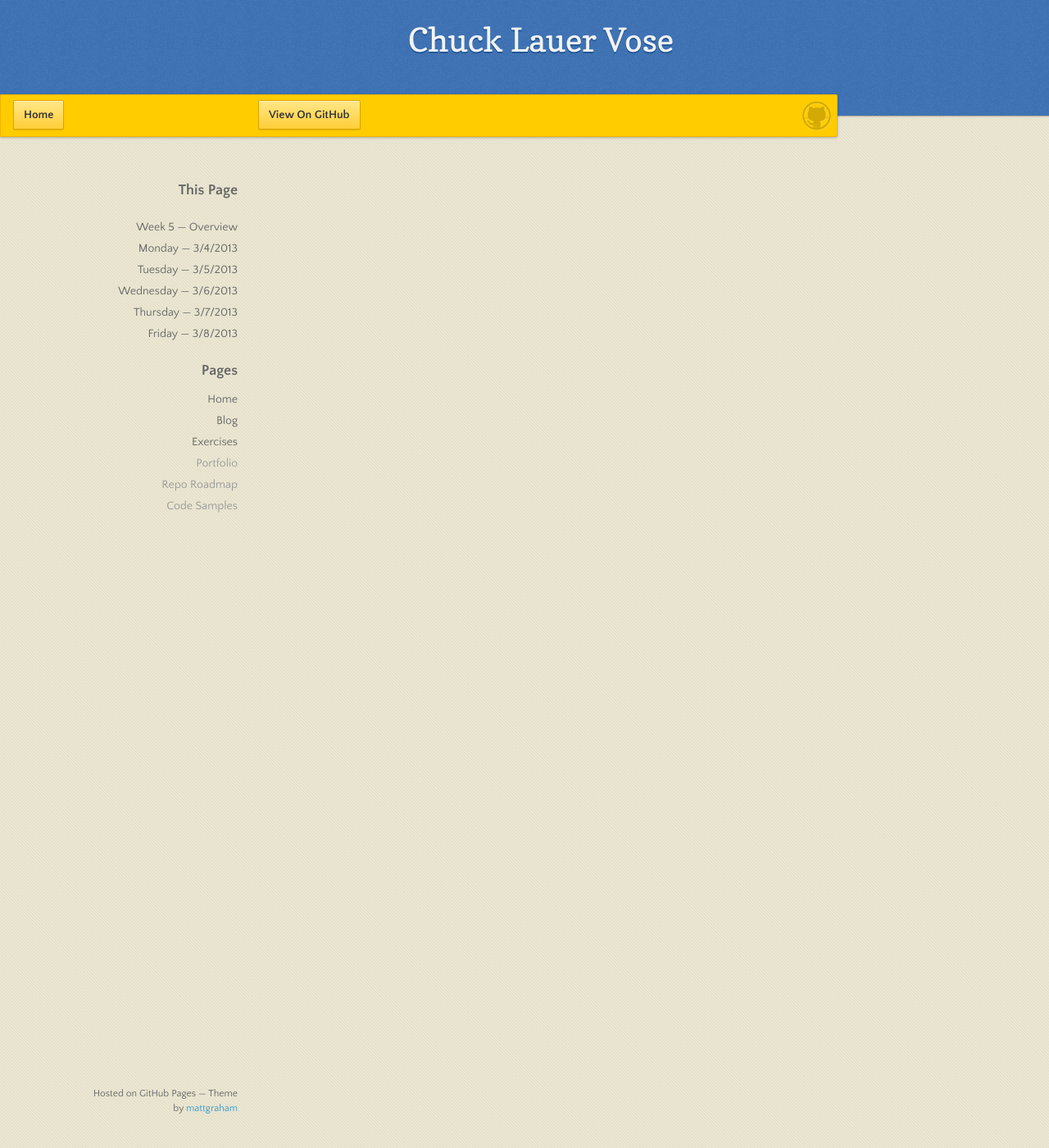
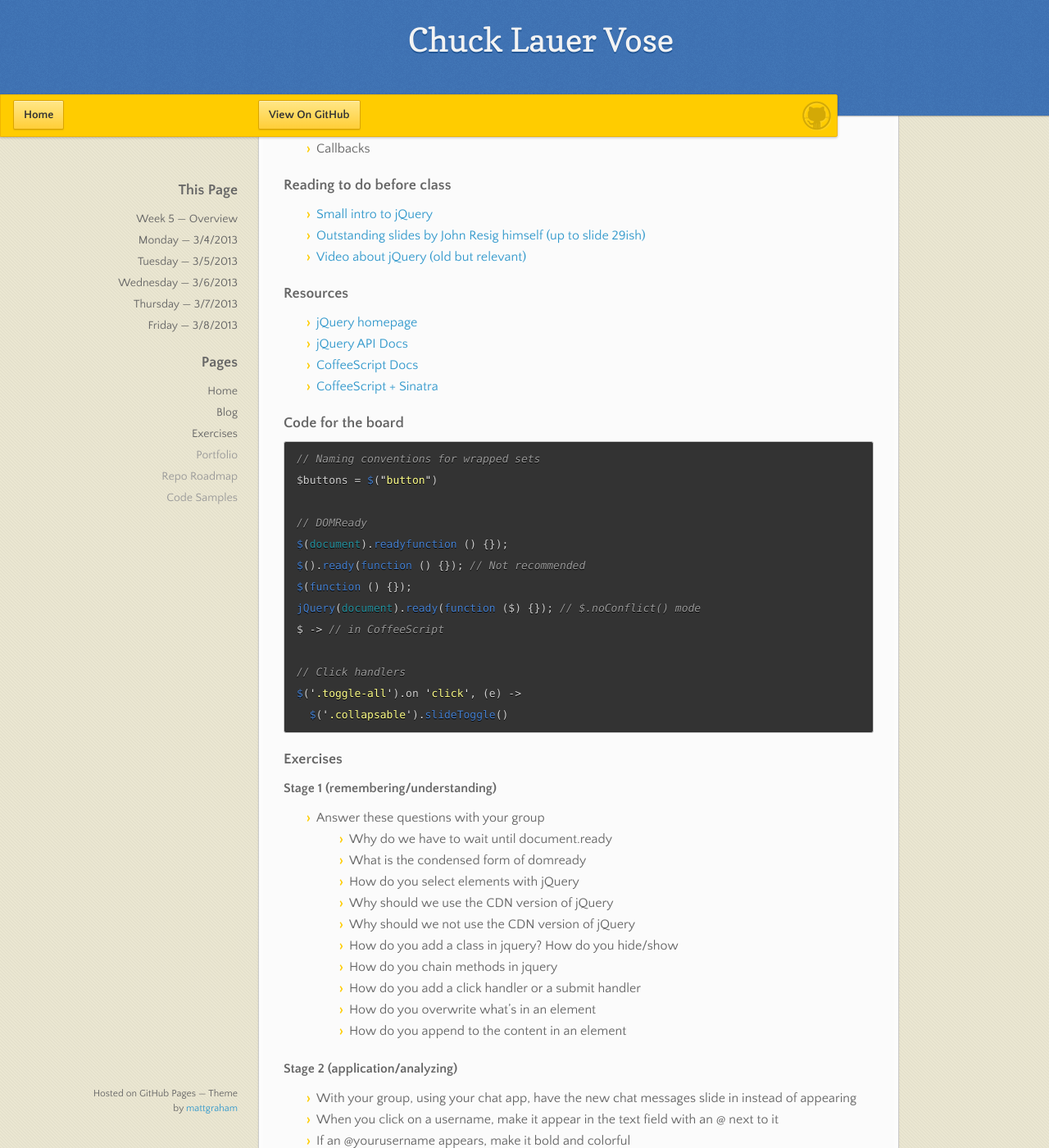
Before and after one commit to vosechu/vosechu.github.io, a Jekyll site: the page built from exercises/week5.md, in a window 1280 px wide and 1400 px high, scrolled down 7603 px. Shown: the whole window at 82% size. Built offline with Jekyll 4.4.1, drawn with Linux system fonts in a browser that asks for light colours; nearby versions of some CDN libraries; some of the changed text lies outside the part shown.

Commit message:
updating week 5 with code for the board, adding favicon, fixing page breaks on print.css

```diff
--- a/_layouts/page.html
+++ b/_layouts/page.html
@@ -2,7 +2,7 @@
 layout: default
 ---
   <article>
-    <h2><a href="{{ page.url }}">
+    <h2 class="alpha"><a href="{{ page.url }}">
       {{ page.title }}
     </a></h2>
     {{ content }}
--- a/exercises/week5.md
+++ b/exercises/week5.md
@@ -1,9 +1,9 @@
 ---
 layout: page
 body_classes: exercise
+title: Week 5 &mdash; Overview
 ---
 
-## Week 5 &mdash; Overview
 ### Monday Stuff
 * Announcements
 * Network points awards
@@ -11,6 +11,10 @@
 * Call for lightning talks
 
 ### Monday comprehension questions
+* What's an API server
+* What's an API
+* What's REST
+* What's Sinatra
 
 ### Weekly Topics
 * Sinatra Basics
@@ -19,9 +23,11 @@
 * jQuery & Coffeescript
 
 ### Weekly Theme
+Building a chat room with long-polling, jquery, and a database backend
 
 ### Weekly Home<del>work</del>**fun**
 * Email me a link to your 5th Blog post. 1-2 pages (500-1000 words) about your week, what you learned, something funny that happened or something about the technologies we talked about.
+* Email me a link to your group's project.
 
 ## Monday &mdash; 3/4/2013
 ### Topics
@@ -57,16 +63,31 @@
 RACK_ENV=development be ruby sinatra-long-poll.rb
 {% endhighlight %}
 
+### Code for the board
 {% highlight ruby %}
+# Routing
+get '/'
+get '/:id' do
+  # params[:id]
+get '/:id' do |id|
+  # id
+get '/users/*'
+  # params[:splat]
+
+# Templates and processing
 require 'erb'
-# Compile the template (but don't fill in the values yet)
 template = ERB.new "The value of x is: <%= @x %>"
+@x = 42
+template.result(binding) #=> The value of x is: 42
 
-# Prepare the values for inclusion in ERB
-@x = 42
-
-# Use the variables in the current scope and pass them to `result`
-puts template.result(binding) #=> The value of x is: 42
+# Sass / Coffee compilation
+get '/css/pages.css' do
+  sass :pages # ./views/pages.scss
+end
+get '/js/application.js' do
+  # requires execjs or therubyracer
+  coffee :application # ./views/application.coffee
+end
 {% endhighlight %}
 
 ### Exercises
@@ -121,6 +142,31 @@
 * [Law of Demeter](http://en.wikipedia.org/wiki/Law_of_Demeter)
 * [Object-oriented Design](http://en.wikipedia.org/wiki/Object-Oriented_Programming#Fundamental_features_and_concepts)
 * [Responsibility-driven Design](http://en.wikipedia.org/wiki/Responsibility-driven_design)
+
+### Code for the board
+{% highlight text %}
+Client:
+  Responsibilities:
+    Request websites from webserver using ip
+    Request ip from DNS
+  Collaborators:
+    DNSServer
+    WebServer
+
+DNSServer
+  Responsibilities:
+    Translate domains to ip addresses
+  Collaborators:
+    Client
+    UpstreamDNSServer { ... snip }
+
+WebServer
+  Responsibilities:
+    Serve HTML to people who ask nicely
+  Collaborators:
+    FileSystem { ... snip }
+    AppServers { ... snip }
+{% endhighlight %}
 
 ### Exercises
 
@@ -189,6 +235,19 @@
 * [Object-relational impedance mismatch](http://en.wikipedia.org/wiki/Object-Relational_impedance_mismatch)
 * [Database Normalization (Wikipedia)](http://en.wikipedia.org/wiki/Database_normalization)
 
+### Code for the board
+{% highlight sql %}
+# Normal select with a where
+SELECT * FROM songs WHERE play_count > 2000000;
+
+# Equivalent Join statements (old vs new school)
+# Note the naming and talk about normalization
+SELECT * FROM songs
+LEFT JOIN artists ON song.artist_id = artists.id;
+SELECT * FROM songs, artists
+WHERE song.artist_id = artists.id
+{% endhighlight %}
+
 ### Exercises
 
 #### Stage 1 (remembering/understanding)
@@ -222,19 +281,46 @@
 ## Thursday &mdash; 3/7/2013
 ### Topics
 * jQuery and Coffeescript
+* Document ready
+* CDN vs self-hosted
+* Selecting elements
+* Add/remove classes, show/hide
+* Callbacks/handlers
 
 ### Goals
 * Learn the important bits about jQuery
 * Get coffeescript compiling in Sinatra
 
 ### Important Threshold Concepts
+* Callbacks
 
 ### Reading to do before class
+* [Small intro to jQuery](http://learn.jquery.com/about-jquery/how-jquery-works/)
+* [Outstanding slides by John Resig himself (up to slide 29ish)](http://ejohn.org/apps/workshop/intro)
+* [Video about jQuery (old but relevant)](http://css-tricks.com/video-screencasts/20-introduction-to-jquery/)
 
 ### Resources
+* [jQuery homepage](http://jquery.com/)
+* [jQuery API Docs](http://api.jquery.com/)
+* [CoffeeScript Docs](http://coffeescript.org/)
+* [CoffeeScript + Sinatra](http://recipes.sinatrarb.com/p/views/coffee_script)
 
-### Helpful Commands
-{% highlight bash %}
+### Code for the board
+{% highlight javascript %}
+// Naming conventions for wrapped sets
+$buttons = $("button")
+
+// DOMReady
+$(document).readyfunction () {});
+$().ready(function () {}); // Not recommended
+$(function () {});
+jQuery(document).ready(function ($) {}); // $.noConflict() mode
+$ -> // in CoffeeScript
+
+// Click handlers
+$('.toggle-all').on 'click', (e) ->
+  $('.collapsable').slideToggle()
+
 {% endhighlight %}
 
 ### Exercises
@@ -242,10 +328,31 @@
 #### Stage 1 (remembering/understanding)
 
 * Answer these questions with your group
+  * Why do we have to wait until document.ready
+  * What is the condensed form of domready
+  * How do you select elements with jQuery
+  * Why should we use the CDN version of jQuery
+  * Why should we not use the CDN version of jQuery
+  * How do you add a class in jquery? How do you hide/show
+  * How do you chain methods in jquery
+  * How do you add a click handler or a submit handler
+  * How do you overwrite what's in an element
+  * How do you append to the content in an element
 
 #### Stage 2 (application/analyzing)
 
+* With your group, using your chat app, have the new chat messages slide in instead of appearing
+* When you click on a username, make it appear in the text field with an @ next to it
+* If an @yourusername appears, make it bold and colorful
+* If an image url comes into the page, display it
+* Give each line of chat a different colored background so it's easy to read
+* Give each user their own colored background
+* If you click on an image, collapse it and hide it
+
 #### Boss Fight (evaluation/creation)
+
+* Display gravatars next to each chat message (you'll have to use emails instead of usernames)
+* Research jQuery-UI and see what's available there. Write up some options on the board.
 
 ## Friday &mdash; 3/8/2013
 * Wrapping it all up
--- a/stylesheets/print.css
+++ b/stylesheets/print.css
@@ -39,4 +39,20 @@
   .confidence .smiley {
     width: 30px;
   }
+  .page-break {
+    page-break-after: always;
+  }
+  .exercise h2 {
+    page-break-before: always;
+  }
+  .exercise h2.alpha {
+    page-break-before: avoid;
+    margin: 0 0 10px;
+    font-size: 24px;
+  }
+  .exercise h2.alpha a {
+    text-decoration: none;
+    color: #393939;
+    font-weight: bolder;
+  }
 }
```
Also changed, not shown: favicon.ico (added).
